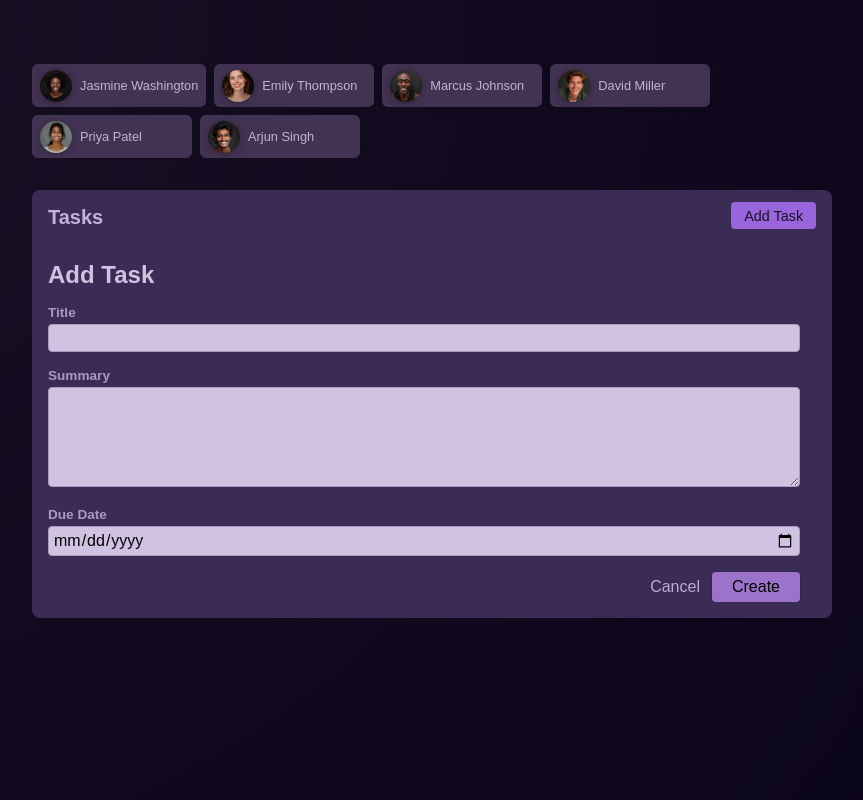
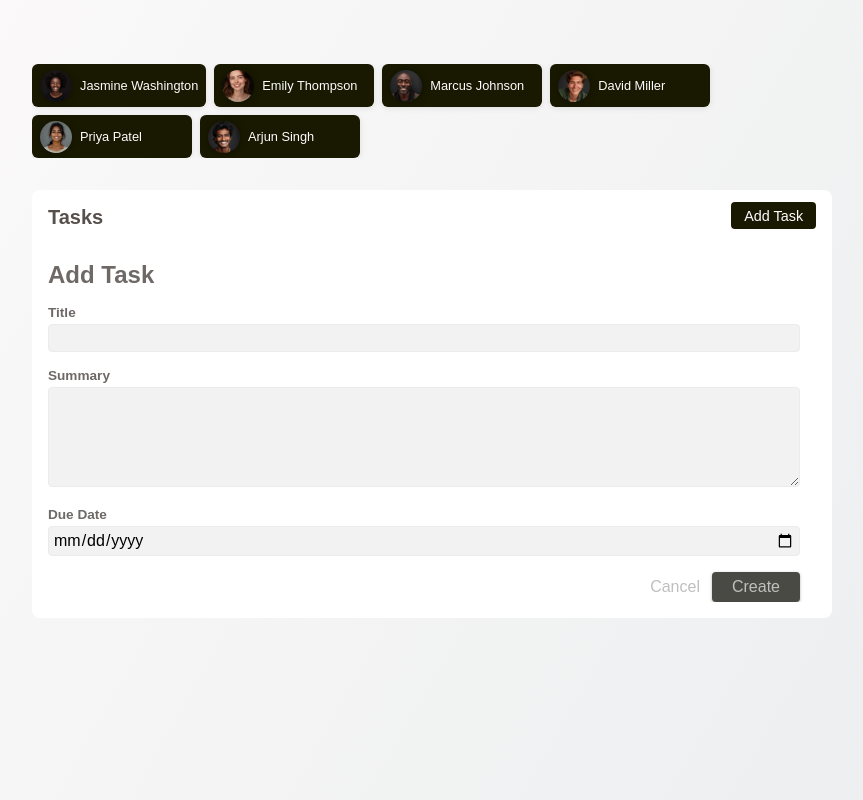
Before and after one commit to flavia3107/angular-routing, an Angular app: page /users/1/tasks/new in a window 1280 px wide. Shown: the whole page, without its empty margins (208-1071 px from the left). Built offline with nearby package versions, Linux system fonts and the light colour scheme.

Commit message:
Routing: Complete redesign

```diff
--- a/src/app/tasks/new-task/new-task.component.css
+++ b/src/app/tasks/new-task/new-task.component.css
@@ -10,7 +10,7 @@
 dialog {
   width: 90%;
   max-width: 30rem;
-  background-color: #433352;
+  background-color: #191801;
   border-radius: 6px;
   border: none;
   box-shadow: 0 1px 6px rgba(0, 0, 0, 0.4);
@@ -21,14 +21,14 @@ dialog {
 
 h2 {
   margin: 0;
-  color: #d0c2e1;
+  color: #6e6866;
 }
 
 label {
   display: block;
   font-weight: bold;
   font-size: 0.85rem;
-  color: #ab9ac0;
+  color: #6e6866;
   margin-bottom: 0.25rem;
 }
 
@@ -38,8 +38,8 @@ textarea {
   font: inherit;
   padding: 0.25rem 0.25rem;
   border-radius: 4px;
-  border: 1px solid #ab9ac0;
-  background-color: #d0c2e1;
+  border: 1px solid #ebebeb;
+  background-color: #f2f2f2;
 }
 
 .actions {
@@ -60,24 +60,25 @@ button {
 }
 
 a {
-  color: #bdadcf;
+  color: #bfbfbf;
   text-decoration: none;
 }
 
 a:hover,
 a:active {
-  color: #d0c2e1;
+  color: #7c7c7c;
 }
 
 button[type="submit"] {
-  background-color: #9c73ca;
+  color: #bfbfbf;
+  background-color: #4a4a44;
   box-shadow: 0 1px 3px rgba(0, 0, 0, 0.3);
   transition: all 0.3s ease;
 }
 
 button[type="submit"]:hover,
 button[type="submit"]:active {
-  background-color: #895cce;
+  background-color: #191900;
   box-shadow: 0 1px 6px rgba(0, 0, 0, 0.3);
 }
 
--- a/src/app/tasks/task/task.component.css
+++ b/src/app/tasks/task/task.component.css
@@ -1,7 +1,7 @@
 article {
   padding: 1rem;
-  color: #25113d;
-  background-color: #bf9ee5;
+  color: #554d4b;
+  background-color: #f2f2f2;
 }
 
 h2 {
@@ -9,7 +9,7 @@ h2 {
 }
 
 time {
-  color: #3c2c50;
+  color: #4a4552;
 }
 
 .actions {
@@ -21,8 +21,8 @@ time {
   font: inherit;
   font-size: 0.9rem;
   cursor: pointer;
-  background-color: #380774;
-  color: #decdf2;
+  background-color: #191901;
+  color: #fefdff;
   border-radius: 4px;
   padding: 0.5rem 1.5rem;
   border: none;
@@ -32,6 +32,6 @@ time {
 
 .actions button:hover,
 .actions button:active {
-  background-color: #4a0774;
+  background-color: #3a3a37;
   box-shadow: 0 1px 6px rgba(0, 0, 0, 0.3);
 }
--- a/src/app/tasks/tasks.component.css
+++ b/src/app/tasks/tasks.component.css
@@ -1,11 +1,11 @@
 a {
   text-decoration: none;
-  color: #c6a7ed;
+  color: #6e6662;
 }
 
 a:hover,
 a:active {
-  color: #9b79c6;
+  color: #332f2e;
 }
 
 ul {
--- a/src/app/users/user-tasks/user-tasks.component.css
+++ b/src/app/users/user-tasks/user-tasks.component.css
@@ -3,7 +3,7 @@
   border-radius: 8px;
   max-height: 60vh;
   overflow: hidden;
-  background-color: #3a2c54;
+  background-color: #fff;
 }
 
 header {
@@ -29,8 +29,8 @@ menu {
 menu a {
   font: inherit;
   cursor: pointer;
-  color: #181223;
-  background-color: #9965dd;
+  color: #fefdff;
+  background-color: #191901;
   border-radius: 4px;
   border: none;
   padding: 0.35rem 0.8rem;
@@ -40,7 +40,7 @@ menu a {
 
 menu a:hover,
 menu a:active {
-  background-color: #a565dd;
+  background-color: #3a3a37;
 }
 
 @media (min-width: 768px) {
--- a/src/app/users/user/user.component.css
+++ b/src/app/users/user/user.component.css
@@ -9,8 +9,8 @@ a {
   align-items: center;
   gap: 0.5rem;
   padding: 0.35rem 0.5rem;
-  background-color: #433352;
-  color: #c3b3d1;
+  background-color: #191801;
+  color: #fefdff;
   border: none;
   font: inherit;
   cursor: pointer;
@@ -23,7 +23,7 @@ a {
 a:hover,
 a:active,
 .selected {
-  background-color: #9965dd;
+  background-color: #cfc8c8;
   color: #150722;
 }
 
--- a/src/styles.css
+++ b/src/styles.css
@@ -9,8 +9,8 @@ html {
 
 body {
   font-family: "Poppins", sans-serif;
-  background: radial-gradient(circle at top left, #181023, #0b0519);
-  color: #c3b3d8;
+  background-image: linear-gradient(120deg, #fdfbfb 0%, #ebedee 100%);
+  color: #574f4b;
   margin: 0;
   padding: 0;
 }
```
